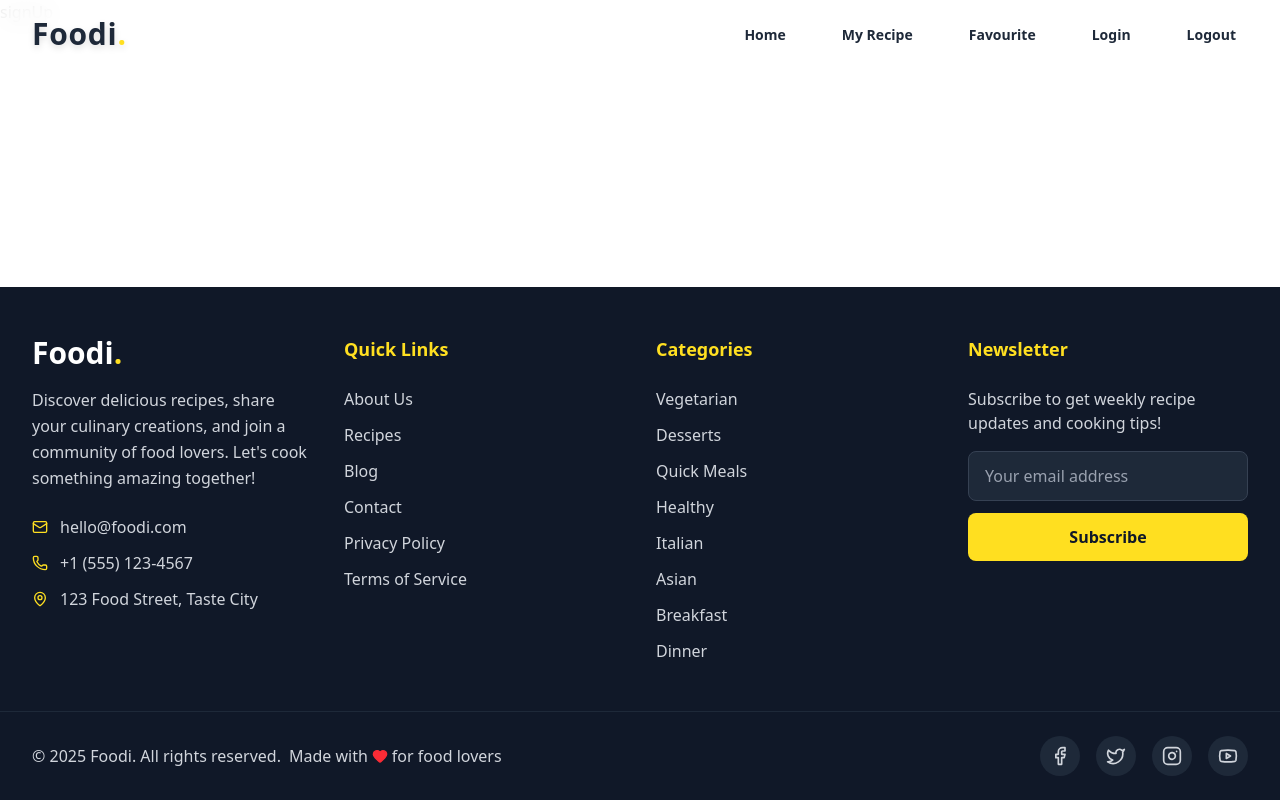
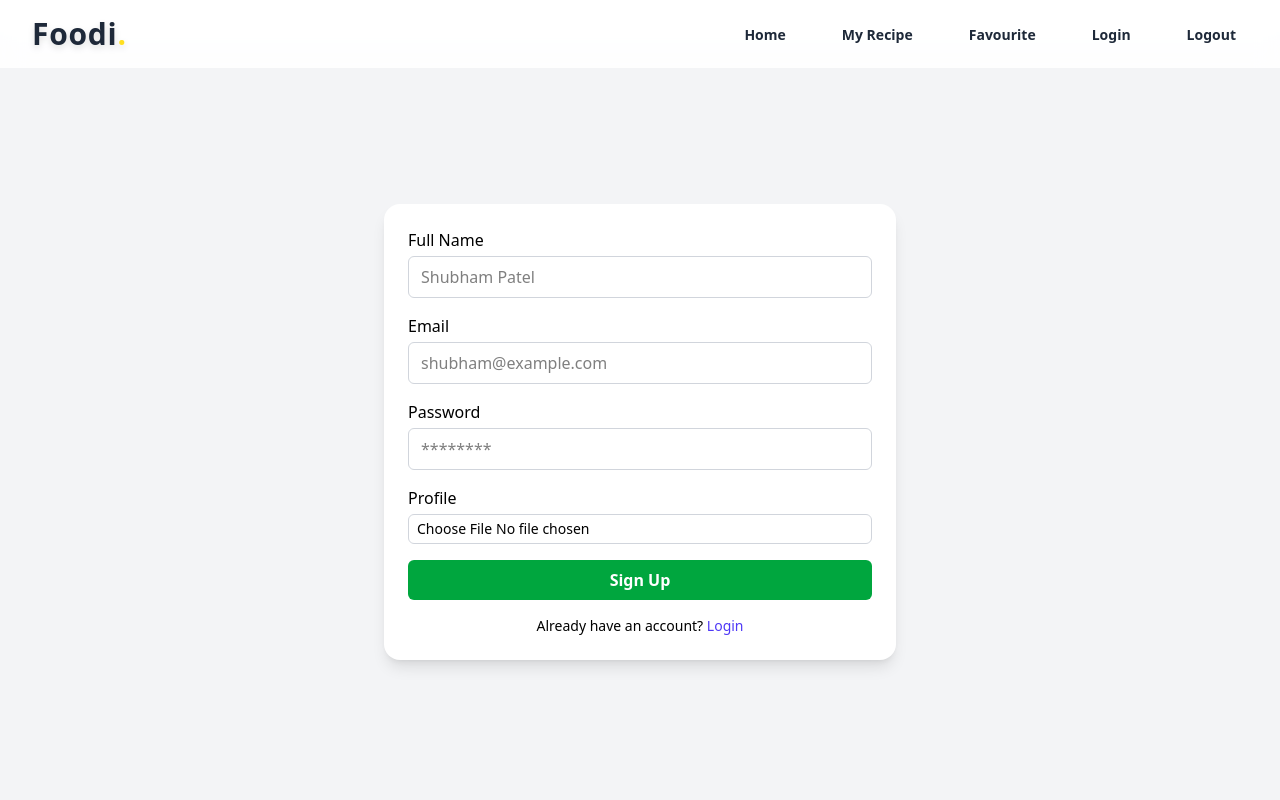
Before and after one commit to 04Shubhampatil/MERN-Foodi-App, a React app in the folder frontend/: page /signup in a window 1280 px wide. Shown: the top 800 px of the page. Built offline with nearby package versions, Linux system fonts and the light colour scheme; the HTML template or start-up script is replaced by a standard one.

Commit message:
auth
Signed-off-by: 04Shubhampatil <04Shubhampatil>

```diff
--- a/frontend/src/components/auth/Login.jsx
+++ b/frontend/src/components/auth/Login.jsx
@@ -1,9 +1,123 @@
-import React from 'react'
+import React, { useState } from "react";
+import { Link } from "react-router-dom";
+import axios from "axios";
+import { setLoading, setUser } from "../../redux/auth.js";
+import { useDispatch, useSelector } from "react-redux";
+import { Loader2 } from "lucide-react";
+import toast, { Toaster } from "react-hot-toast";
+import { useNavigate } from "react-router-dom";
 
 function Login() {
+  const [input, setInput] = useState({
+    email: "",
+    password: "",
+  });
+  const dispatch = useDispatch();
+  const { loading } = useSelector((store) => store.auth);
+
+  const navigate = useNavigate();
+
+  const changeEventHandler = (e) => {
+    setInput({ ...input, [e.target.name]: e.target.value });
+  };
+
+  const submitHandler = async (e) => {
+    e.preventDefault();
+    try {
+      dispatch(setLoading(true));
+      const res = await axios.post(
+        "http://localhost:5500/api/user/login",
+        {
+          email: input.email,
+          password: input.password,
+        },
+        {
+          headers: { "Content-Type": "application/json" },
+          withCredentials: true,
+        }
+      );
+      console.log(res.data); // Log the actual response data
+      if (res.data.success) {
+        dispatch(setUser(res.data.user));
+        toast.success(res.data.message);
+        setTimeout(() => {
+          navigate("/");
+        }, 1000);
+      }
+    } catch (error) {
+      if (error.response) {
+        // Server responded with status code not in 2xx
+        toast.error(error.response.data.message || "Something went wrong!");
+        console.error("Error Response:", error.response.data);
+      } else if (error.request) {
+        // Request was made but no response
+        toast.error("No response from server. Please try again later.");
+        console.error("Error Request:", error.request);
+      } else {
+        // Something else
+        toast.error(error.message || "Unexpected error!");
+        console.error("Error:", error.message);
+      }
+    } finally {
+      dispatch(setLoading(false));
+    }
+  };
+
   return (
-    <div>Login</div>
-  )
+    <div className="flex items-center justify-center min-h-screen bg-gray-50 ">
+      <form
+        onSubmit={submitHandler}
+        className="w-full max-w-md bg-white p-6 rounded-lg shadow-md"
+      >
+        <h1 className="text-2xl font-bold mb-4">Login</h1>
+
+        {/* Email */}
+        <div className="mb-3">
+          <label className="block mb-1 font-medium">Email</label>
+          <input
+            type="email"
+            name="email"
+            value={input.email}
+            onChange={changeEventHandler}
+            placeholder="shubham@example.com"
+            className="w-full border border-gray-300 rounded-md px-3 py-2 focus:outline-none focus:ring-2 focus:ring-green-500"
+          />
+        </div>
+
+        {/* Password */}
+        <div className="mb-3">
+          <label className="block mb-1 font-medium">Password</label>
+          <input
+            type="password"
+            name="password"
+            value={input.password}
+            onChange={changeEventHandler}
+            placeholder="********"
+            className="w-full border border-gray-300 rounded-md px-3 py-2 focus:outline-none focus:ring-2 focus:ring-green-500"
+          />
+        </div>
+
+        {/* Submit Button */}
+        <button
+          type="submit"
+          className="w-full bg-green-600 hover:bg-green-700 text-white font-bold py-2 px-4 rounded-md flex items-center justify-center"
+          disabled={loading}
+        >
+          {loading && <Loader2 className="mr-2 h-4 w-4 animate-spin" />}
+          {loading ? "Please wait..." : " Login"}
+        </button>
+
+        {/* Login Link */}
+        <p className="text-sm mt-4 text-center">
+          dont have an account?
+          <Link to="/signup" className="text-indigo-600 hover:underline">
+            Login
+          </Link>
+        </p>
+        <Toaster position="top-right" />
+      </form>
+    </div>
+  );
 }
 
-export default Login
+export default Login;
--- a/frontend/src/components/auth/SignUp.jsx
+++ b/frontend/src/components/auth/SignUp.jsx
@@ -1,9 +1,153 @@
-import React from 'react'
+import React, { useState } from "react";
+import { Link } from "react-router-dom";
+import axios from "axios";
+import { setLoading } from "../../redux/auth.js";
+import { useDispatch, useSelector } from "react-redux";
+import { Loader2 } from "lucide-react";
+import toast, { Toaster } from "react-hot-toast";
+import { useNavigate } from "react-router-dom";
 
-function signUp() {
+
+function Signup() {
+  const [input, setInput] = useState({
+    fullname: "",
+    email: "",
+
+    password: "",
+
+  });
+  const dispatch = useDispatch();
+  const { loading } = useSelector((store) => store.auth);
+
+  const navigate = useNavigate();
+
+  const changeEventHandler = (e) => {
+    setInput({ ...input, [e.target.name]: e.target.value });
+  };
+
+  const changeFileHandler = (e) => {
+    setInput({ ...input, file: e.target.files?.[0] });
+  };
+
+  const submitHandler = async (e) => {
+    e.preventDefault();
+    try {
+      dispatch(setLoading(true));
+      const formData = new FormData();
+      formData.append("fullname", input.fullname);
+      formData.append("email", input.email);
+      formData.append("password", input.password);
+
+      if (input.file) {
+        formData.append("file", input.file);
+      }
+
+      const res = await axios.post(
+        "http://localhost:5500/api/user/register",
+        formData,
+        {
+          headers: { "Content-Type": "multipart/form-data" },
+          withCredentials: true,
+        }
+      );
+      console.log(res.data);
+      if(res.data.success){
+        toast.success(res.data.message);
+        setTimeout(() => {
+          navigate("/login");
+        }, 1000);
+      }
+      else{
+        toast.error(res.data.message);
+      }
+    } catch (error) {
+      console.log(error);
+    } finally {
+      dispatch(setLoading(false));
+    }
+  };
+
   return (
-    <div>signUp</div>
-  )
+   <div className="flex items-center justify-center min-h-screen bg-gray-100 px-4 mt-8">
+      <div className="w-full max-w-lg bg-white rounded-2xl shadow-lg overflow-hidden ">
+        {/* Card Header */}
+
+
+        {/* Card Body */}
+        <form onSubmit={submitHandler} className="p-6">
+          {/* Fullname */}
+          <div className="mb-4">
+            <label className="block mb-1 font-medium">Full Name</label>
+            <input
+              type="text"
+              name="fullname"
+              value={input.fullname}
+              onChange={changeEventHandler}
+              placeholder="Shubham Patel"
+              className="w-full border border-gray-300 rounded-md px-3 py-2 focus:outline-none focus:ring-2 focus:ring-green-500"
+            />
+          </div>
+
+          {/* Email */}
+          <div className="mb-4">
+            <label className="block mb-1 font-medium">Email</label>
+            <input
+              type="email"
+              name="email"
+              value={input.email}
+              onChange={changeEventHandler}
+              placeholder="shubham@example.com"
+              className="w-full border border-gray-300 rounded-md px-3 py-2 focus:outline-none focus:ring-2 focus:ring-green-500"
+            />
+          </div>
+
+          {/* Password */}
+          <div className="mb-4">
+            <label className="block mb-1 font-medium">Password</label>
+            <input
+              type="password"
+              name="password"
+              value={input.password}
+              onChange={changeEventHandler}
+              placeholder="********"
+              className="w-full border border-gray-300 rounded-md px-3 py-2 focus:outline-none focus:ring-2 focus:ring-green-500"
+            />
+          </div>
+
+          {/* Profile Upload */}
+          <div className="mb-4">
+            <label className="block mb-1 font-medium">Profile</label>
+            <input
+              type="file"
+              accept="image/*"
+              onChange={changeFileHandler}
+              className="cursor-pointer border border-gray-300 rounded-md px-2 py-1 text-sm w-full"
+            />
+          </div>
+
+          {/* Submit Button */}
+          <button
+            type="submit"
+            className="w-full bg-green-600 hover:bg-green-700 text-white font-bold py-2 px-4 rounded-md flex items-center justify-center"
+            disabled={loading}
+          >
+            {loading && <Loader2 className="mr-2 h-4 w-4 animate-spin" />}
+            {loading ? "Please wait..." : "Sign Up"}
+          </button>
+
+          {/* Footer */}
+          <p className="text-sm mt-4 text-center">
+            Already have an account?{" "}
+            <Link to="/login" className="text-indigo-600 hover:underline">
+              Login
+            </Link>
+          </p>
+        </form>
+      </div>
+
+      <Toaster position="top-right" />
+    </div>
+  );
 }
 
-export default signUp
+export default Signup;
```
Also changed, not shown: 1 other file (tests, documents, lock files or other folders).
